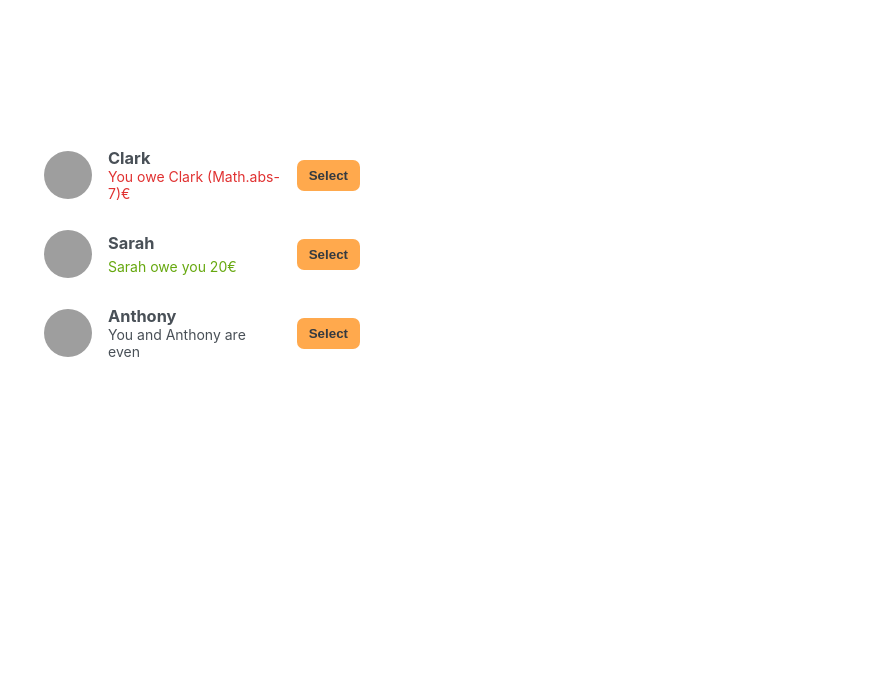
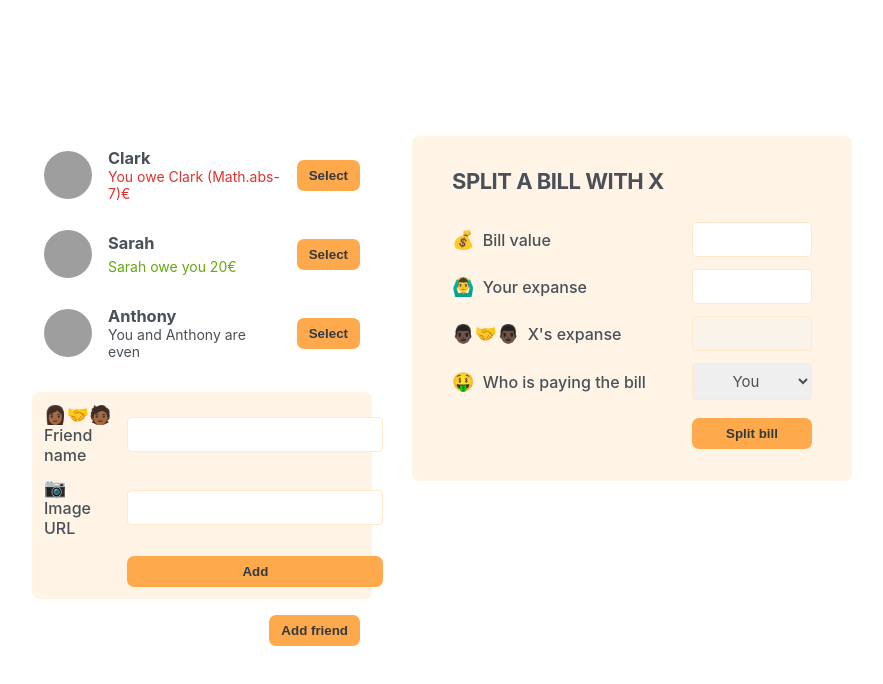
Before and after one commit to KristijanKoprtla/eat-n-split, a React (Create React App) app: page / in a window 1280 px wide. Shown: the top 684 px of the page, without its empty margins (198-1081 px from the left). Built offline with nearby package versions, Linux system fonts and the light colour scheme; grey boxes are pictures that could not be loaded; the HTML template or start-up script is replaced by a standard one.

Commit message:
Add static components

```diff
--- a/src/App.jsx
+++ b/src/App.jsx
@@ -24,7 +24,11 @@
     <div className="app">
       <div className="sidebar">
         <FriendsList />
+        <FormAddFriend />
+        <Button>Add friend</Button>
       </div>
+
+      <FormSplitBill />
     </div>
   );
 }
@@ -57,7 +61,50 @@
         </p>
       )}
       {friend.balance === 0 && <p>You and {friend.name} are even</p>}
-      <button className="button">Select</button>
+      <Button>Select</Button>
     </li>
   );
 }
+
+function Button({ children }) {
+  return <button className="button">{children}</button>;
+}
+
+function FormAddFriend() {
+  return (
+    <form className="form-add-friend">
+      <label>👩🏾‍🤝‍🧑🏾 Friend name</label>
+      <input type="text" />
+
+      <label>📷 Image URL</label>
+      <input type="text" />
+
+      <Button>Add</Button>
+    </form>
+  );
+}
+
+function FormSplitBill() {
+  return (
+    <form className="form-split-bill">
+      <h2>Split a bill with X</h2>
+
+      <label>💰 Bill value</label>
+      <input type="text" />
+
+      <label>🙆‍♂️ Your expanse</label>
+      <input type="text" />
+
+      <label>👨🏿‍🤝‍👨🏿 X's expanse</label>
+      <input type="text" disabled />
+
+      <label>🤑 Who is paying the bill</label>
+      <select>
+        <option value="user">You</option>
+        <option value="friend">X</option>
+      </select>
+
+      <Button>Split bill</Button>
+    </form>
+  );
+}
```
